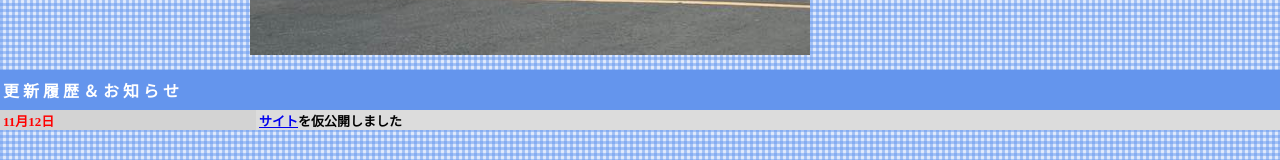
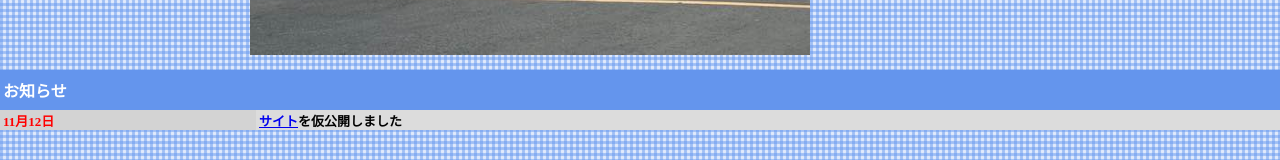
Before and after one commit to maegata/YuitopiaBC, a plain HTML site: page index.html in a window 1280 px wide. Shown: the part 531-691 px from the top of the page. Drawn offline with Linux system fonts and the light colour scheme.

Commit message:
Update index.html

```diff
--- a/index.html
+++ b/index.html
@@ -36,7 +36,7 @@
 <tbody><tr>
 <td colspan="2" class="table-top">
 
-更 新 履 歴 ＆ お 知 ら せ
+お知らせ
 
 </td></tr>
 
```
